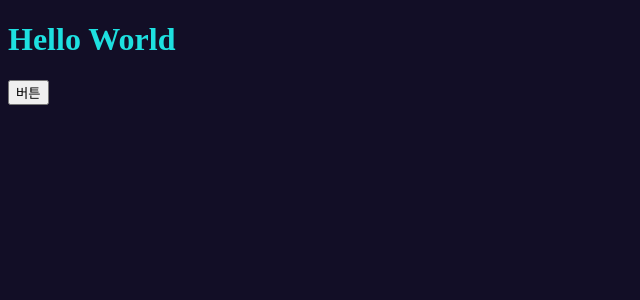
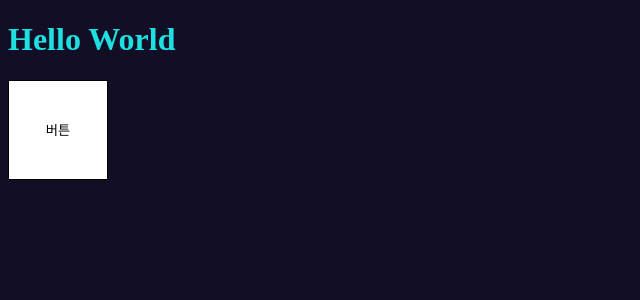
Before and after one commit to Vacobug/Vaco-Docs-client, a React app: page / in a window 1280 px wide. Shown: the top 300 px of the page, without its empty margins (0-640 px from the left). Built offline with nearby package versions, Linux system fonts and the light colour scheme.

Commit message:
feat: Add button style logic
used by styled component

```diff
--- a/src/components/Button/index.tsx
+++ b/src/components/Button/index.tsx
@@ -1,4 +1,19 @@
 import React, { MouseEvent } from "react";
+import styled from "styled-components";
+
+const StyledButton = styled.button`
+  width: 100px;
+  height: 100px;
+  background-color: white;
+  border: 1px solid black;
+  cursor: pointer;
+
+  :hover {
+    background-color: black;
+    color: white;
+    border: 1px solid white;
+  }
+`;
 
 interface ButtonProps {
   buttonTitle: string;
@@ -7,9 +22,9 @@ interface ButtonProps {
 
 function Button({ buttonTitle, handleClick }: ButtonProps) {
   return (
-    <button onClick={handleClick}>
+    <StyledButton onClick={handleClick}>
       {buttonTitle}
-    </button>
+    </StyledButton>
   );
 }
 
```
